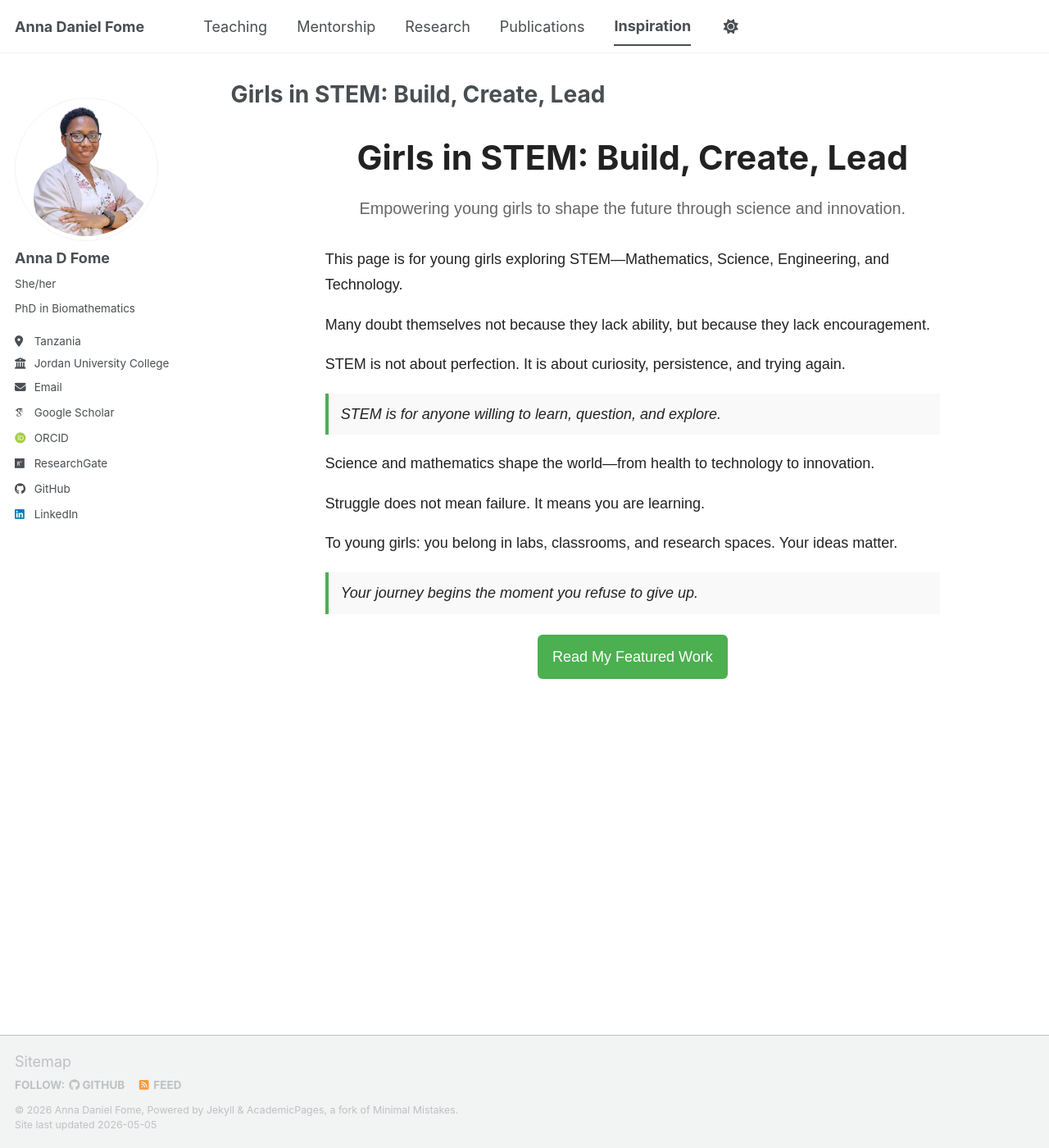
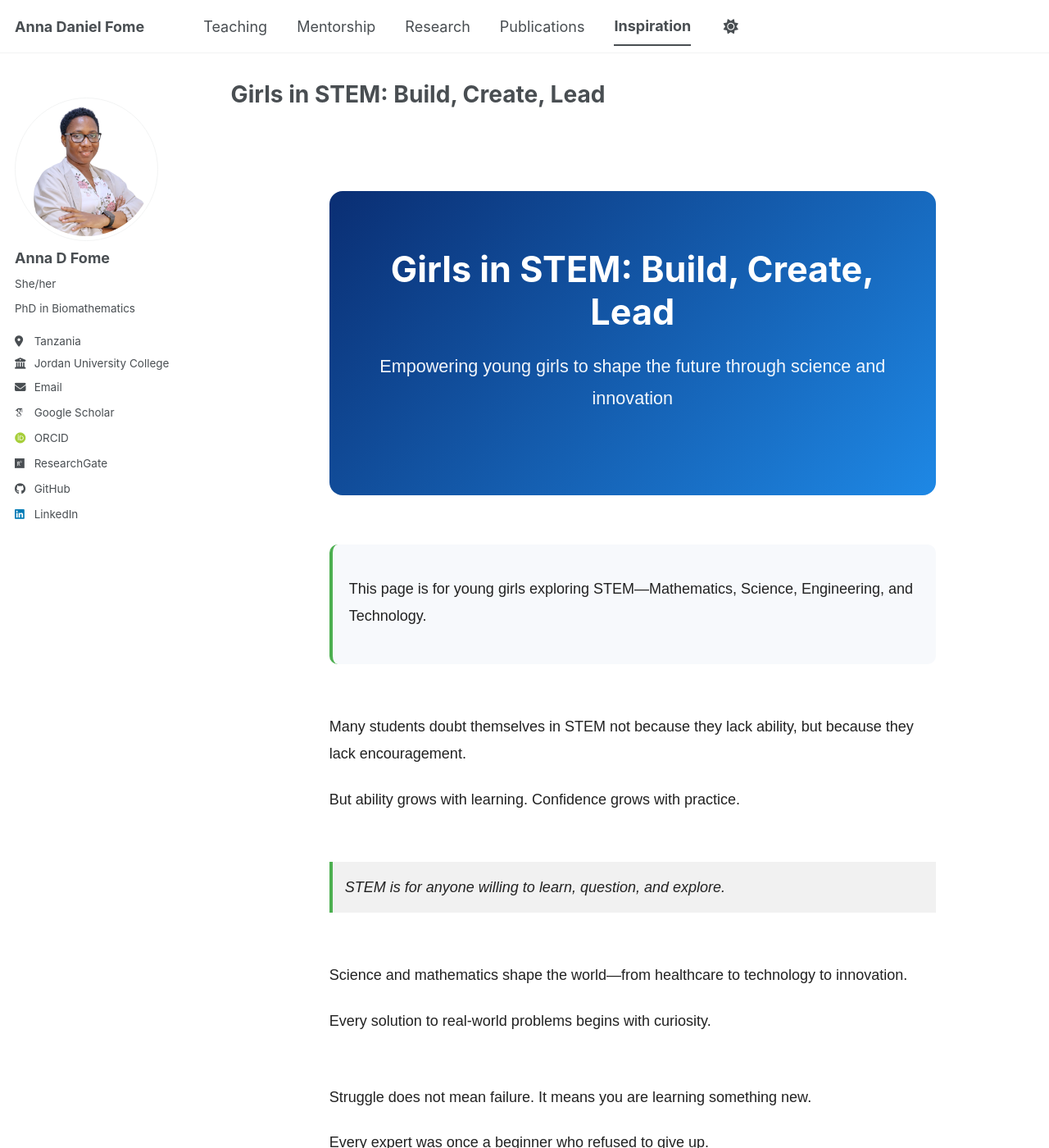
Before and after one commit to FomeA/FomeA.github.io, a Jekyll site: the page built from _pages/inspiration.html, in a window 1280 px wide and 1400 px high. Shown: the whole window at 82% size. Built offline with Jekyll 4.4.1, drawn with Linux system fonts in a browser that asks for light colours; some web fonts are replaced; a script bundle is joined from its source files by our own code; library files that are not in the unit come from our copies; some of the changed text lies outside the part shown.

Commit message:
Update inspiration.html

```diff
--- a/_pages/inspiration.html
+++ b/_pages/inspiration.html
@@ -6,54 +6,66 @@ author_profile: true
 ---
 
 <style>
-  .inspiration-page {
+  .story {
     max-width: 800px;
     margin: auto;
-    padding: 25px;
+    padding: 30px;
     font-family: Arial, sans-serif;
-    line-height: 1.7;
+    line-height: 1.8;
     color: #222;
   }
 
-  .page-header {
+  .hero {
     text-align: center;
-    margin-bottom: 30px;
+    padding: 70px 20px;
+    background: linear-gradient(135deg, #0a2e73, #1e88e5);
+    color: white;
+    border-radius: 16px;
+    margin-bottom: 40px;
   }
 
-  .page-header h1 {
-    font-size: 2.3rem;
+  .hero h1 {
+    font-size: 2.4rem;
     margin-bottom: 10px;
   }
 
-  .subtitle {
-    font-size: 1.1rem;
-    color: #666;
+  .hero p {
+    font-size: 1.2rem;
+    opacity: 0.95;
   }
 
-  p {
-    margin-bottom: 15px;
+  section {
+    margin: 60px 0;
+  }
+
+  .fade-box {
+    padding: 20px;
+    border-left: 4px solid #4CAF50;
+    background: #f7f9fc;
+    border-radius: 10px;
   }
 
   blockquote {
+    margin: 30px 0;
+    padding: 15px;
+    font-style: italic;
+    background: #f1f1f1;
     border-left: 4px solid #4CAF50;
-    padding: 10px 15px;
-    margin: 20px 0;
-    font-style: italic;
-    background: #f9f9f9;
   }
 
   .cta {
     text-align: center;
-    margin-top: 25px;
+    margin-top: 50px;
   }
 
   .cta a {
     display: inline-block;
-    padding: 12px 18px;
+    padding: 14px 20px;
     background: #4CAF50;
     color: white;
     text-decoration: none;
-    border-radius: 6px;
+    border-radius: 8px;
+    font-weight: 600;
   }
 
   .cta a:hover {
@@ -61,52 +73,93 @@ author_profile: true
   }
 </style>
 
-<div class="inspiration-page">
+<div class="story">
 
-  <div class="page-header">
+<!-- HERO -->
+<section class="hero">
   <h1>Girls in STEM: Build, Create, Lead</h1>
-    <p class="subtitle">
-      Empowering young girls to shape the future through science and innovation.
-    </p>
-  </div>
+  <p>Empowering young girls to shape the future through science and innovation</p>
+</section>
 
+<!-- CHAPTER 1 -->
+<section>
+  <div class="fade-box">
     <p>
       This page is for young girls exploring STEM—Mathematics, Science, Engineering, and Technology.
     </p>
+  </div>
+</section>
 
+<!-- CHAPTER 2 -->
+<section>
   <p>
-    Many doubt themselves not because they lack ability, but because they lack encouragement.
+    Many students doubt themselves in STEM not because they lack ability, but because they lack encouragement.
   </p>
 
   <p>
-    STEM is not about perfection. It is about curiosity, persistence, and trying again.
+    But ability grows with learning. Confidence grows with practice.
   </p>
+</section>
 
+<!-- QUOTE -->
+<section>
   <blockquote>
     STEM is for anyone willing to learn, question, and explore.
   </blockquote>
+</section>
 
+<!-- CHAPTER 3 -->
+<section>
   <p>
-    Science and mathematics shape the world—from health to technology to innovation.
+    Science and mathematics shape the world—from healthcare to technology to innovation.
   </p>
 
   <p>
-    Struggle does not mean failure. It means you are learning.
+    Every solution to real-world problems begins with curiosity.
+  </p>
+</section>
+
+<!-- CHAPTER 4 -->
+<section>
+  <p>
+    Struggle does not mean failure. It means you are learning something new.
   </p>
 
   <p>
-    To young girls: you belong in labs, classrooms, and research spaces. Your ideas matter.
+    Every expert was once a beginner who refused to give up.
+  </p>
+</section>
+
+<!-- QUOTE -->
+<section>
+  <blockquote>
+    Your ideas matter. Your voice belongs in science and innovation.
+  </blockquote>
+</section>
+
+<!-- CHAPTER 5 -->
+<section>
+  <div class="fade-box">
+    <p>
+      To young girls in STEM: you belong in laboratories, classrooms, engineering spaces, and research fields.
     </p>
 
-  <blockquote>
+    <p>
+      The future of science is also your story.
+    </p>
+  </div>
+</section>
+
+<!-- FINAL CTA -->
+<section class="cta">
+  <p>
     Your journey begins the moment you refuse to give up.
-  </blockquote>
+  </p>
 
-  <div class="cta">
   <a href="https://www.thecitizen.co.tz/tanzania/oped/tz-s-universities-have-twice-as-many-male-as-female-students--2627586"
      target="_blank" rel="noopener noreferrer">
     Read My Featured Work
   </a>
-  </div>
+</section>
 
 </div>
```
Lines whose indentation alone changed are shown as unchanged.
